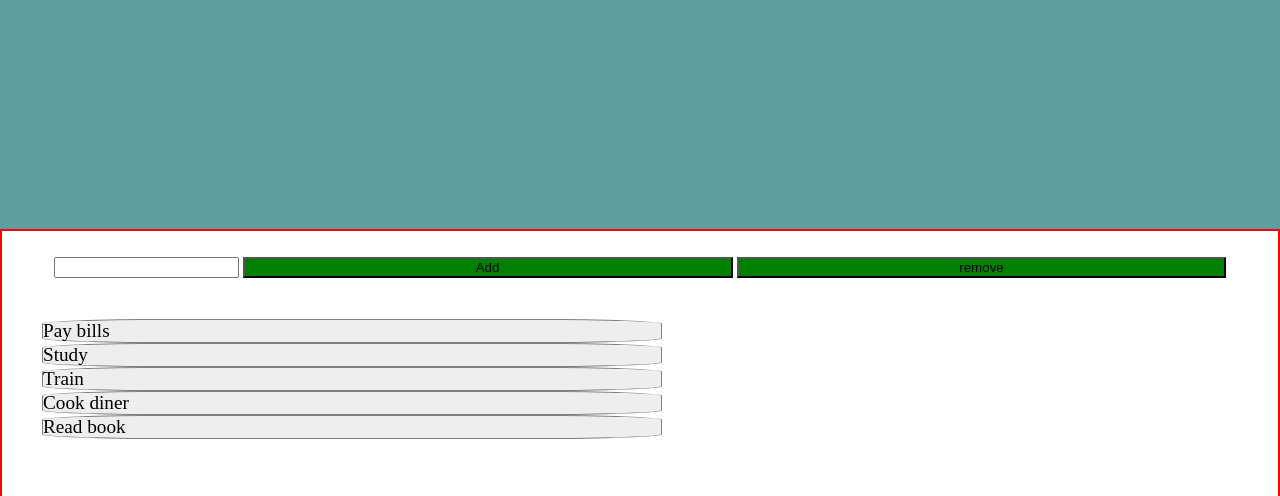
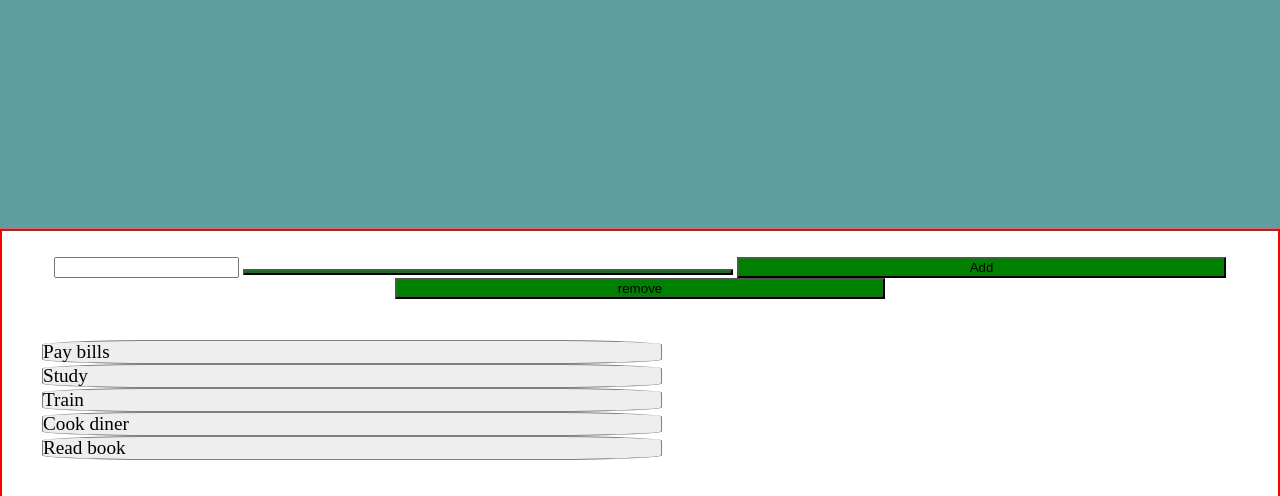
Before and after one commit to Rasweb/JavaScript-BasicCourse-Assignment1, a website: page index.html in a window 1280 px wide. Shown: the part 304-800 px from the top of the page. Drawn offline with Linux system fonts and the light colour scheme.

Commit message:
Added sort branch and sort button

```diff
--- a/index.html
+++ b/index.html
@@ -15,7 +15,7 @@
     <main>
       <div class="handle">
         <input type="text" id="liInput" />
-        <!-- <button onclick="liAdd()">Add to To-Do</button> -->
+       <button type="text" id="sort"></button>
         <button type="button" id="add">Add</button>
         <button type="button" id = "remove">remove</button>
       </div>
```
